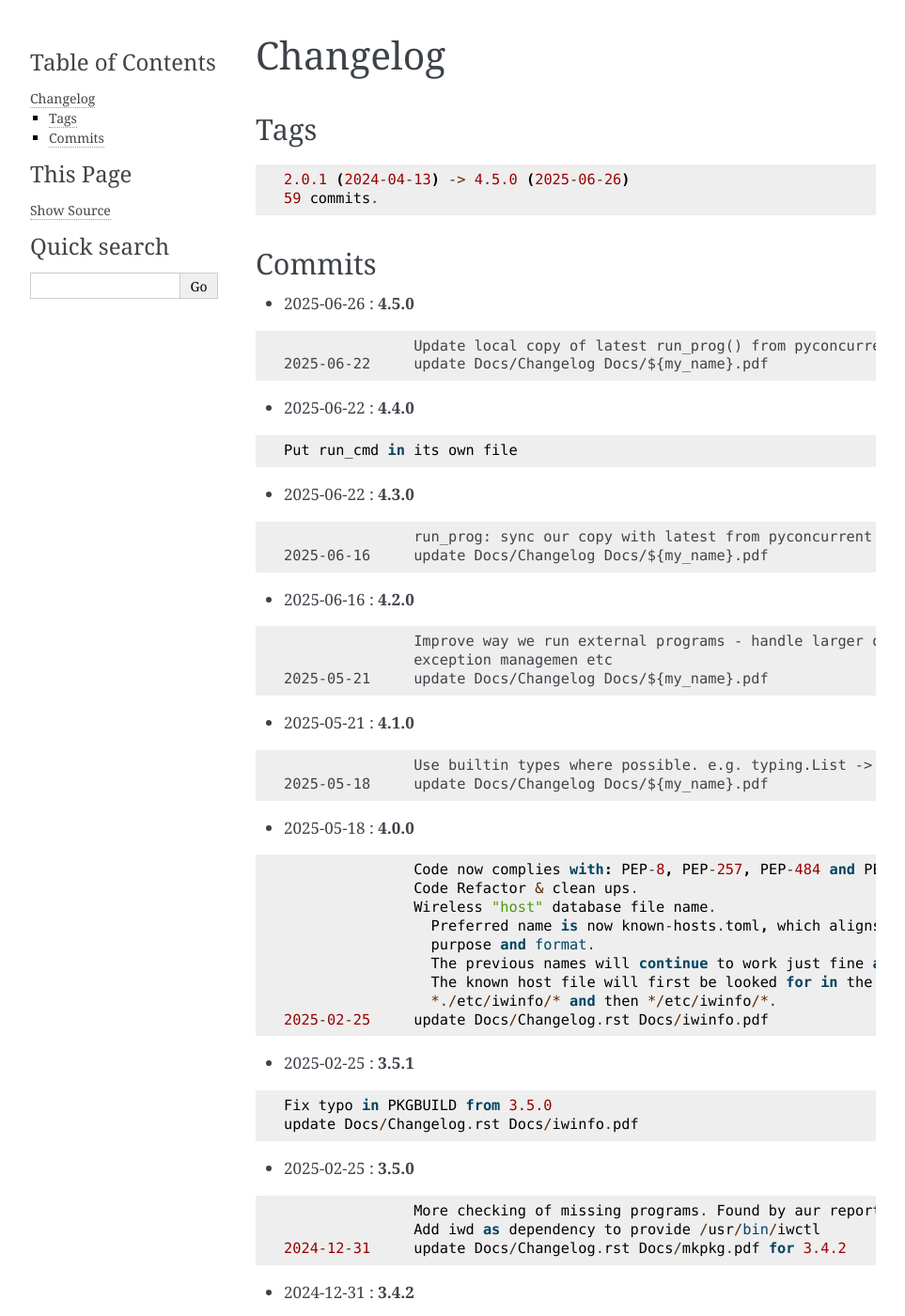
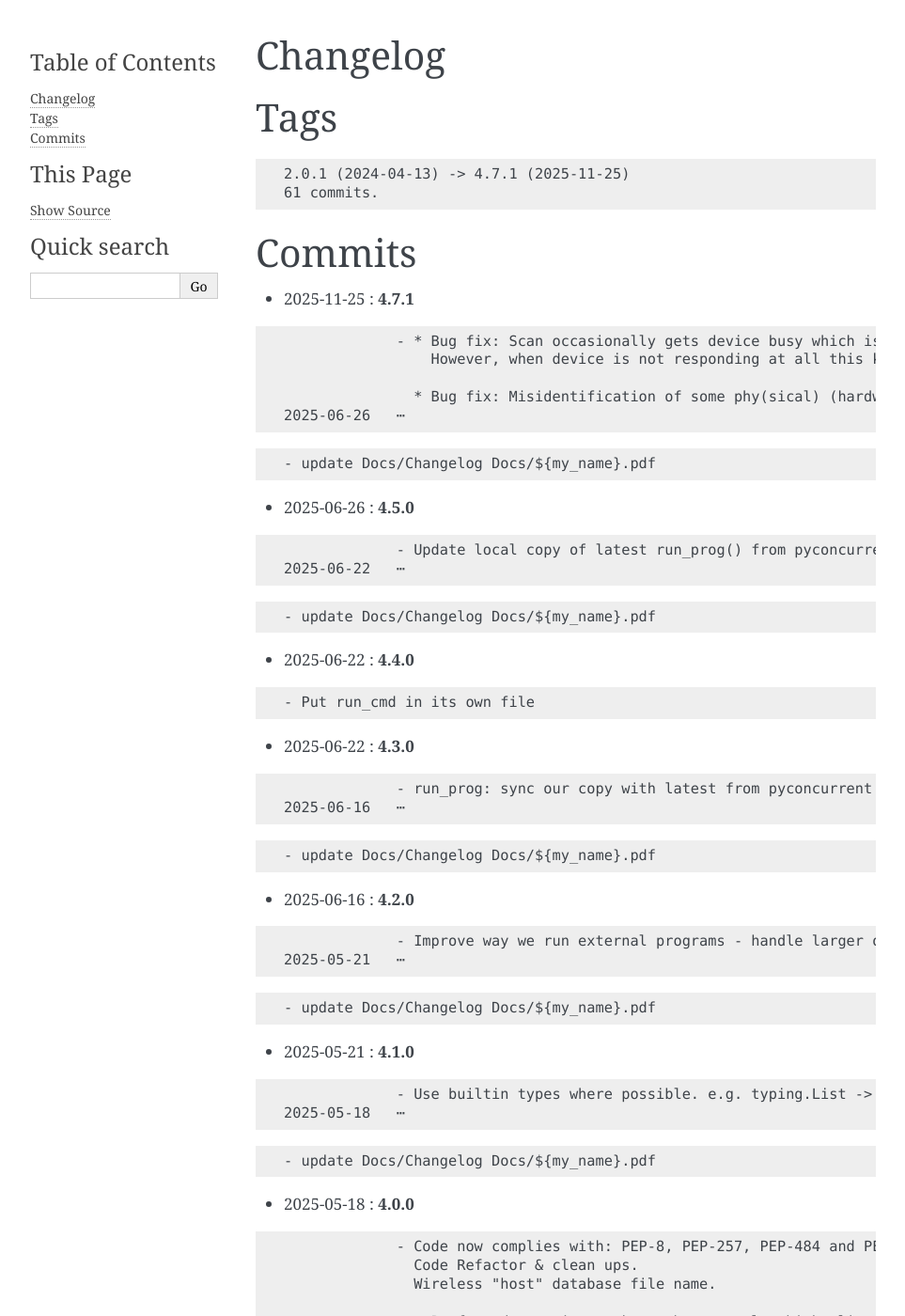
Before and after one commit to gene-git/iwinfo, a Sphinx documentation site: the page built from Docs/Changelog.rst, in a window 1280 px wide and 1400 px high. Shown: the whole window at 94% size, without its empty margins (148-1111 px from the left). Built offline with Sphinx 7.4.7, drawn with Linux system fonts in a browser that asks for light colours; pages that are not in the unit, such as notebooks, are missing from menus; some of the changed text lies outside the part shown.

Commit message:
update Docs/Changelog Docs/${my_name}.pdf

```diff
--- a/Docs/Changelog.rst
+++ b/Docs/Changelog.rst
@@ -1,234 +1,304 @@
-=========
 Changelog
 =========
 
 Tags
 ====
 
-::
+.. code-block:: text
 
-	2.0.1 (2024-04-13) -> 4.5.0 (2025-06-26)
-	59 commits.
+	2.0.1 (2024-04-13) -> 4.7.1 (2025-11-25)
+	61 commits.
 
 Commits
 =======
 
 
+* 2025-11-25  : **4.7.1**
+
+.. code-block:: text
+
+              - * Bug fix: Scan occasionally gets device busy which is handled by a couple of retries.
+                  However, when device is not responding at all this kept trying repeatedly. Fixed
+
+                * Bug fix: Misidentification of some phy(sical) (hardware) capabilities. Notably 802.11be (wifi-7)
+ 2025-06-26   ⋯
+
+.. code-block:: text
+
+              - update Docs/Changelog Docs/${my_name}.pdf
+
 * 2025-06-26  : **4.5.0**
 
-::
+.. code-block:: text
 
-                Update local copy of latest run_prog() from pyconcurrent
- 2025-06-22     update Docs/Changelog Docs/${my_name}.pdf
+              - Update local copy of latest run_prog() from pyconcurrent
+ 2025-06-22   ⋯
+
+.. code-block:: text
+
+              - update Docs/Changelog Docs/${my_name}.pdf
 
 * 2025-06-22  : **4.4.0**
 
-::
+.. code-block:: text
 
-                Put run_cmd in its own file
+              - Put run_cmd in its own file
 
 * 2025-06-22  : **4.3.0**
 
-::
+.. code-block:: text
 
-                run_prog: sync our copy with latest from pyconcurrent
- 2025-06-16     update Docs/Changelog Docs/${my_name}.pdf
+              - run_prog: sync our copy with latest from pyconcurrent
+ 2025-06-16   ⋯
+
+.. code-block:: text
+
+              - update Docs/Changelog Docs/${my_name}.pdf
 
 * 2025-06-16  : **4.2.0**
 
-::
+.. code-block:: text
 
-                Improve way we run external programs - handle larger output, better
-                exception managemen etc
- 2025-05-21     update Docs/Changelog Docs/${my_name}.pdf
+              - Improve way we run external programs - handle larger output, better exception managemen etc
+ 2025-05-21   ⋯
+
+.. code-block:: text
+
+              - update Docs/Changelog Docs/${my_name}.pdf
 
 * 2025-05-21  : **4.1.0**
 
-::
+.. code-block:: text
 
-                Use builtin types where possible. e.g. typing.List -> list
- 2025-05-18     update Docs/Changelog Docs/${my_name}.pdf
+              - Use builtin types where possible. e.g. typing.List -> list
+ 2025-05-18   ⋯
+
+.. code-block:: text
+
+              - update Docs/Changelog Docs/${my_name}.pdf
 
 * 2025-05-18  : **4.0.0**
 
-::
+.. code-block:: text
 
-                Code now complies with: PEP-8, PEP-257, PEP-484 and PEP-561
+              - Code now complies with: PEP-8, PEP-257, PEP-484 and PEP-561
                 Code Refactor & clean ups.
                 Wireless "host" database file name.
-                  Preferred name is now known-hosts.toml, which aligns better with its
-                  purpose and format.
+
+                  Preferred name is now known-hosts.toml, which aligns better with its purpose and format.
                   The previous names will continue to work just fine as well.
-                  The known host file will first be looked for in the directory
-                  *./etc/iwinfo/* and then */etc/iwinfo/*.
- 2025-02-25     update Docs/Changelog.rst Docs/iwinfo.pdf
+
+                  The known host file will first be looked for in the directory *./etc/iwinfo/* and then */etc/iwinfo/*.
+ 2025-02-25   ⋯
+
+.. code-block:: text
+
+              - update Docs/Changelog.rst Docs/iwinfo.pdf
 
 * 2025-02-25  : **3.5.1**
 
-::
+.. code-block:: text
 
-                Fix typo in PKGBUILD from 3.5.0
-                update Docs/Changelog.rst Docs/iwinfo.pdf
+              - Fix typo in PKGBUILD from 3.5.0
+              - update Docs/Changelog.rst Docs/iwinfo.pdf
 
 * 2025-02-25  : **3.5.0**
 
-::
+.. code-block:: text
 
-                More checking of missing programs. Found by aur report from @simona
+              - More checking of missing programs. Found by aur report from @simona
                 Add iwd as dependency to provide /usr/bin/iwctl
- 2024-12-31     update Docs/Changelog.rst Docs/mkpkg.pdf for 3.4.2
+ 2024-12-31   ⋯
+
+.. code-block:: text
+
+              - update Docs/Changelog.rst Docs/mkpkg.pdf for 3.4.2
 
 * 2024-12-31  : **3.4.2**
 
-::
+.. code-block:: text
 
-                Git tags are now signed.
+              - Git tags are now signed.
                 Update SPDX tags
                 Add git signing key to Arch Package
- 2024-07-12     update Docs/Changelog.rst Docs/iwinfo.pdf
+ 2024-07-12   ⋯
+
+.. code-block:: text
+
+              - update Docs/Changelog.rst Docs/iwinfo.pdf
 
 * 2024-07-12  : **3.4.1**
 
-::
+.. code-block:: text
 
-                Update README
- 2024-07-10     update Docs/Changelog.rst Docs/iwinfo.pdf
+              - Update README
+ 2024-07-10   ⋯
+
+.. code-block:: text
+
+              - update Docs/Changelog.rst Docs/iwinfo.pdf
 
 * 2024-07-10  : **3.4.0**
 
-::
+.. code-block:: text
 
-                Bugfix when no user wifi.db returning incorrect number of parameters
-                update Docs/Changelog.rst Docs/iwinfo.pdf
+              - Bugfix when no user wifi.db returning incorrect number of parameters
+              - update Docs/Changelog.rst Docs/iwinfo.pdf
 
 * 2024-07-10  : **3.3.0**
 
-::
+.. code-block:: text
 
-                Report interface info before starting network scan
- 2024-07-09     update Docs/Changelog.rst Docs/iwinfo.pdf
+              - Report interface info before starting network scan
+ 2024-07-09   ⋯
+
+.. code-block:: text
+
+              - update Docs/Changelog.rst Docs/iwinfo.pdf
 
 * 2024-07-09  : **3.2.0**
 
-::
+.. code-block:: text
 
-                update Docs/Changelog.rst Docs/iwinfo.pdf
-                User wifi.db separate model into make, model
-                update Docs/Changelog.rst Docs/iwinfo.pdf
+              - update Docs/Changelog.rst Docs/iwinfo.pdf
+              - User wifi.db separate model into make, model
+              - update Docs/Changelog.rst Docs/iwinfo.pdf
 
 * 2024-07-09  : **3.0.0**
 
-::
+.. code-block:: text
 
-                Scan sort order now frequency band (high->low) then on signal (best->worst)
-                update Docs/Changelog.rst Docs/iwinfo.pdf
+              - Scan sort order now frequency band (high->low) then on signal (best->worst)
+              - update Docs/Changelog.rst Docs/iwinfo.pdf
 
 * 2024-07-09  : **2.10.0**
 
-::
+.. code-block:: text
 
-                Add channel and mac address to report
-                update Docs/Changelog.rst Docs/iwinfo.pdf
+              - Add channel and mac address to report
+              - update Docs/Changelog.rst Docs/iwinfo.pdf
 
 * 2024-07-09  : **2.9.0**
 
-::
+.. code-block:: text
 
-                Add channel and mac address to report
- 2024-07-08     update Docs/Changelog.rst Docs/iwinfo.pdf
+              - Add channel and mac address to report
+ 2024-07-08   ⋯
+
+.. code-block:: text
+
+              - update Docs/Changelog.rst Docs/iwinfo.pdf
 
 * 2024-07-08  : **2.8.0**
 
-::
+.. code-block:: text
 
-                Add IP address to report
-                update Docs/Changelog.rst Docs/iwinfo.pdf
+              - Add IP address to report
+              - update Docs/Changelog.rst Docs/iwinfo.pdf
 
 * 2024-07-08  : **2.7.0**
 
-::
+.. code-block:: text
 
-                Ensure works even if no active wifi settings
-                update Docs/Changelog.rst Docs/iwinfo.pdf
+              - Ensure works even if no active wifi settings
+              - update Docs/Changelog.rst Docs/iwinfo.pdf
 
 * 2024-07-08  : **2.6.1**
 
-::
+.. code-block:: text
 
-                bug in scanning report from too much tidying - dont always listen to pylint
-                update Docs/Changelog.rst Docs/iwinfo.pdf
+              - bug in scanning report from too much tidying - dont always listen to pylint
+              - update Docs/Changelog.rst Docs/iwinfo.pdf
 
 * 2024-07-08  : **2.5.0**
 
-::
+.. code-block:: text
 
-                Additional fieleds in report:
+              - Additional fieleds in report:
                   connection status
                   security and wifi tx/rx mode if iwd is used
- 2024-07-07     update Docs/Changelog.rst Docs/iwinfo.pdf
+ 2024-07-07   ⋯
+
+.. code-block:: text
+
+              - update Docs/Changelog.rst Docs/iwinfo.pdf
 
 * 2024-07-07  : **2.3.0**
 
-::
+.. code-block:: text
 
-                Scan report sort firt by band and then by signal instead of just signal
- 2024-05-04     update Docs/Changelog.rst Docs/iwinfo.pdf
+              - Scan report sort firt by band and then by signal instead of just signal
+ 2024-05-04   ⋯
+
+.. code-block:: text
+
+              - update Docs/Changelog.rst Docs/iwinfo.pdf
 
 * 2024-05-04  : **2.2.0**
 
-::
+.. code-block:: text
 
-                libcap-ng versions >= 0.6 provide python binding. We now use it instad of
-                using our own calls to c-library libcap-ng.so
-                update Docs/Changelog.rst Docs/iwinfo.pdf
+              - libcap-ng versions >= 0.6 provide python binding. We now use it instad of using our own calls to c-library libcap-ng.so
+              - update Docs/Changelog.rst Docs/iwinfo.pdf
 
 * 2024-05-04  : **2.1.0**
 
-::
+.. code-block:: text
 
-                We handle capabilities directly so drop all refs to prctl since its not
-                used. Remove it from PKGBUILD as well
- 2024-04-30     update Docs/Changelog.rst Docs/iwinfo.pdf
+              - We handle capabilities directly so drop all refs to prctl since its not used. Remove it from PKGBUILD as well
+ 2024-04-30   ⋯
+
+.. code-block:: text
+
+              - update Docs/Changelog.rst Docs/iwinfo.pdf
 
 * 2024-04-30  : **2.0.6**
 
-::
+.. code-block:: text
 
-                Take Changelog "hack" out of PKGBUILD ... was a bad idea
- 2024-04-29     update Docs/Changelog.rst Docs/iwinfo.pdf
+              - Take Changelog "hack" out of PKGBUILD ... was a bad idea
+ 2024-04-29   ⋯
+
+.. code-block:: text
+
+              - update Docs/Changelog.rst Docs/iwinfo.pdf
 
 * 2024-04-29  : **2.0.5**
 
-::
+.. code-block:: text
 
-                Improve pulling Changelog for pacman -Qc
- 2024-04-13     update Docs/Changelog.rst Docs/iwinfo.pdf
+              - Improve pulling Changelog for pacman -Qc
+ 2024-04-13   ⋯
+
+.. code-block:: text
+
+              - update Docs/Changelog.rst Docs/iwinfo.pdf
 
 * 2024-04-13  : **2.0.4**
 
-::
+.. code-block:: text
 
-                improve readme
-                tweak readme
+              - improve readme
+              - tweak readme
 
 * 2024-04-13  : **2.0.3**
 
-::
+.. code-block:: text
 
-                update Docs/Changelog.rst Docs/iwinfo.pdf
-                Add changelog to package so pacman -Qc shows it
-                update Docs/Changelog.rst Docs/iwinfo.pdf
+              - update Docs/Changelog.rst Docs/iwinfo.pdf
+              - Add changelog to package so pacman -Qc shows it
+              - update Docs/Changelog.rst Docs/iwinfo.pdf
 
 * 2024-04-13  : **2.0.2**
 
-::
+.. code-block:: text
 
-                Change gitname in PKGBUILD
-                update Docs/Changelog.rst Docs/iwinfo.pdf
+              - Change gitname in PKGBUILD
+              - update Docs/Changelog.rst Docs/iwinfo.pdf
 
 * 2024-04-13  : **2.0.1**
 
-::
+.. code-block:: text
 
-                Improve package description
-                Initial public release
+              - Improve package description
+              - Initial public release
```
Also changed, not shown: 2 other files.
